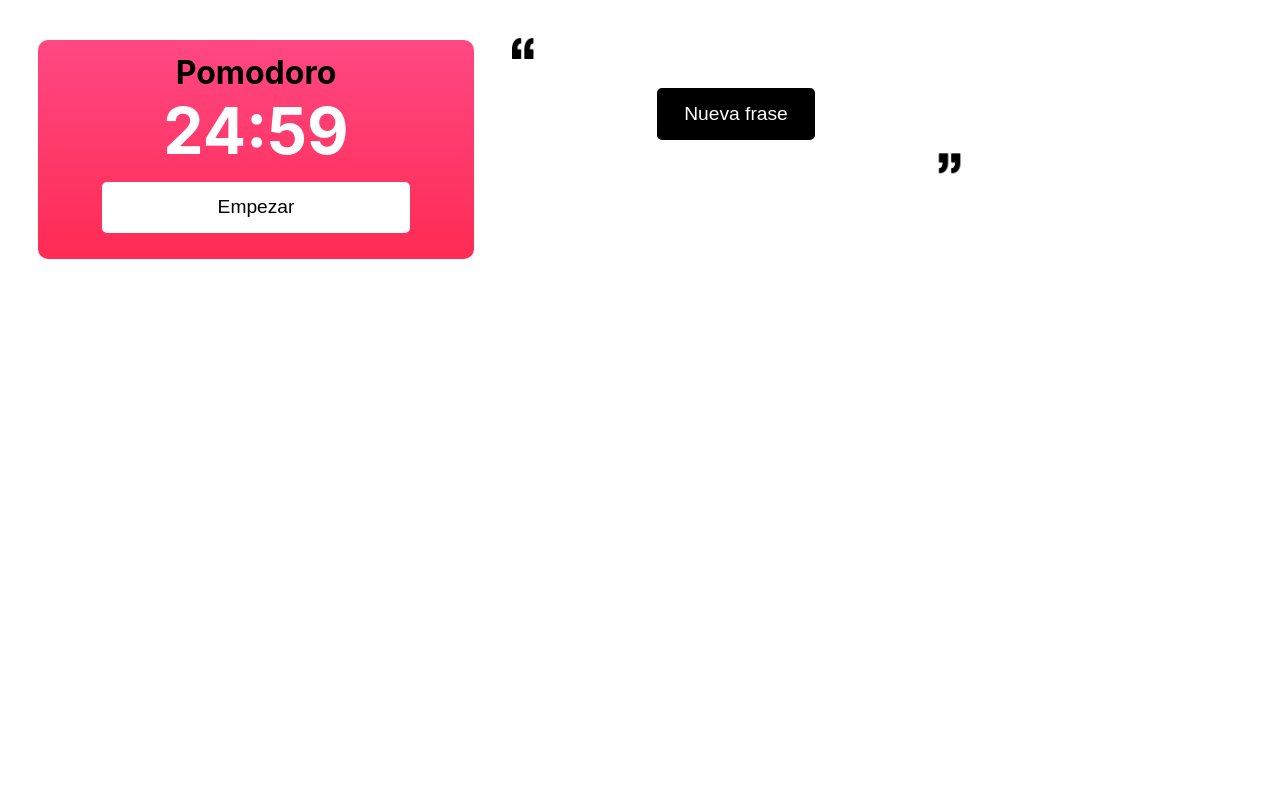
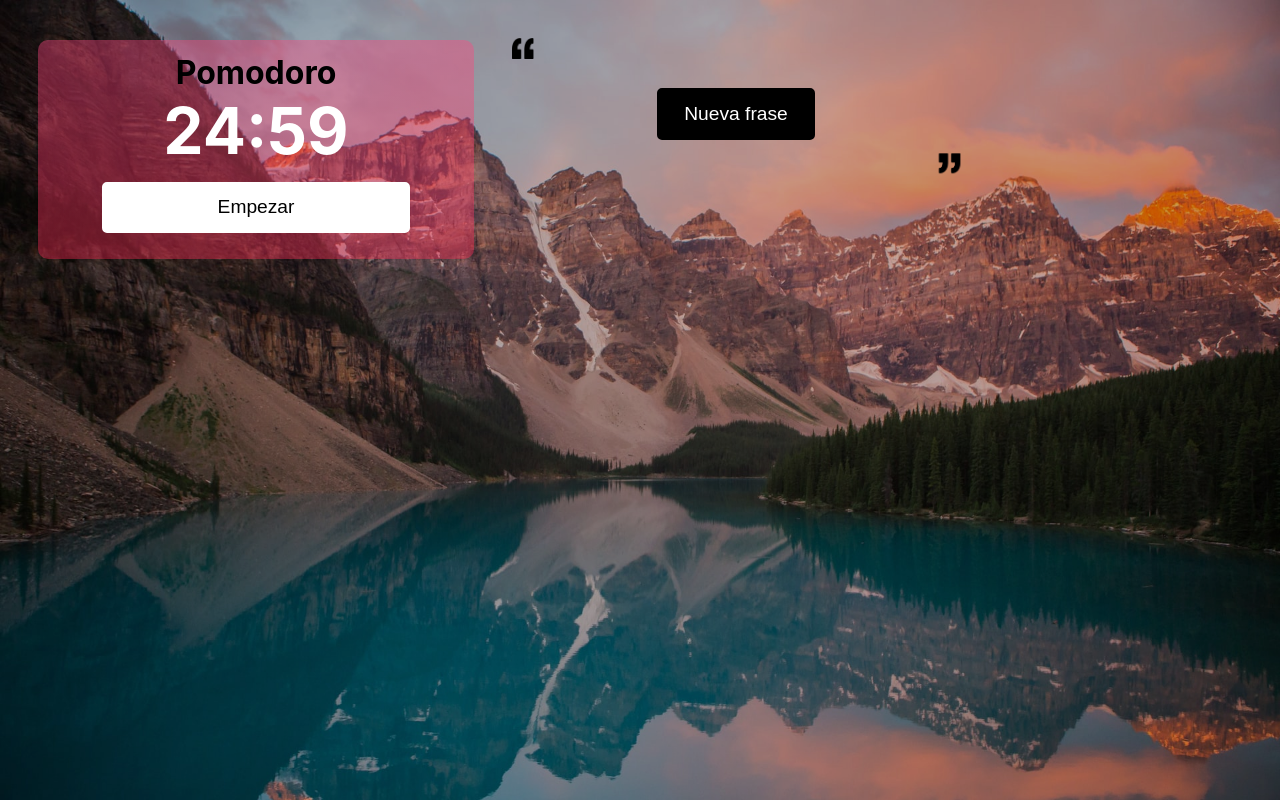
Before and after one commit to Novak-Fenocchio/Study-Place, a React (Create React App) app: page / in a window 1280 px wide. Built offline with nearby package versions, Linux system fonts and the light colour scheme.

Commit message:
added background and fixed generate new quote

```diff
--- a/src/assets/css/index.css
+++ b/src/assets/css/index.css
@@ -18,7 +18,7 @@
 }
 .btn-white {
   background-color: white;
-  border: 2px solid black;
+  border: 2px solid white;
   border-radius: 6px;
   border-radius: black;
   color: black;
@@ -46,14 +46,22 @@
   margin-right: auto;
   width: 20%;
 }
+/* Body */
+body {
+  background-image: url("background.jpg");
+  background-size: cover;
+}
+.App {
+  background-color: rgba(0, 0, 0, 0.212);
+  height: 100vh;
+}
 /* pomodoro */
-
 .section-pomodoro {
-  background: rgb(255, 43, 84);
+  background: rgba(255, 43, 85, 0.226);
   background: linear-gradient(
     0deg,
-    rgba(255, 43, 84, 1) 0%,
-    rgba(255, 72, 131, 1) 100%
+    rgba(255, 43, 85, 0.397) 0%,
+    rgba(255, 72, 130, 0.404) 100%
   );
   border-radius: 10px;
   text-align: center;
@@ -153,7 +161,7 @@
   width: 5%;
 }
 .lastImagequote button {
-  margin-right: 3vw;
+  margin-right: 1vw;
   margin-top: 2vw;
 }
 .lastImagequote img {
--- a/src/components/quotes.jsx
+++ b/src/components/quotes.jsx
@@ -15,6 +15,11 @@
             newQuotePersonally: false,
             loadingQuote: false
         }
+    }
+    generateNewQuote = () =>
+    {
+        this.getQuote();
+        this.getQuote();
     }
 
     getQuote = async() =>
@@ -62,7 +67,7 @@
                         {
                         this.state.loadingQuote == false && this.state.quote == false &&
                         <div className="container-button">
-                            <button className='btn btn-black btn-quote' onClick={this.getQuote}>Nueva frase</button>
+                            <button className='btn btn-black btn-quote' onClick={this.generateNewQuote}>Nueva frase</button>
                         </div>
                          }
                          {
@@ -78,7 +83,7 @@
                         <div className="container-quote-image container-button lastImagequote">
                         {this.state.quote != false &&
                          <React.Fragment>
-                            <button className='btn-white btn-next-quote' onClick={this.getQuote}>Nueva frase</button>
+                            <button className='btn-white btn-next-quote' onClick={this.generateNewQuote}>Nueva frase</button>
                             <button className='btn-orange btn-next-quote' onClick={this.addQuote}>Añadir frase</button>
                          </React.Fragment>
                         }
```
Also changed, not shown: src/assets/css/background.jpg (added).
